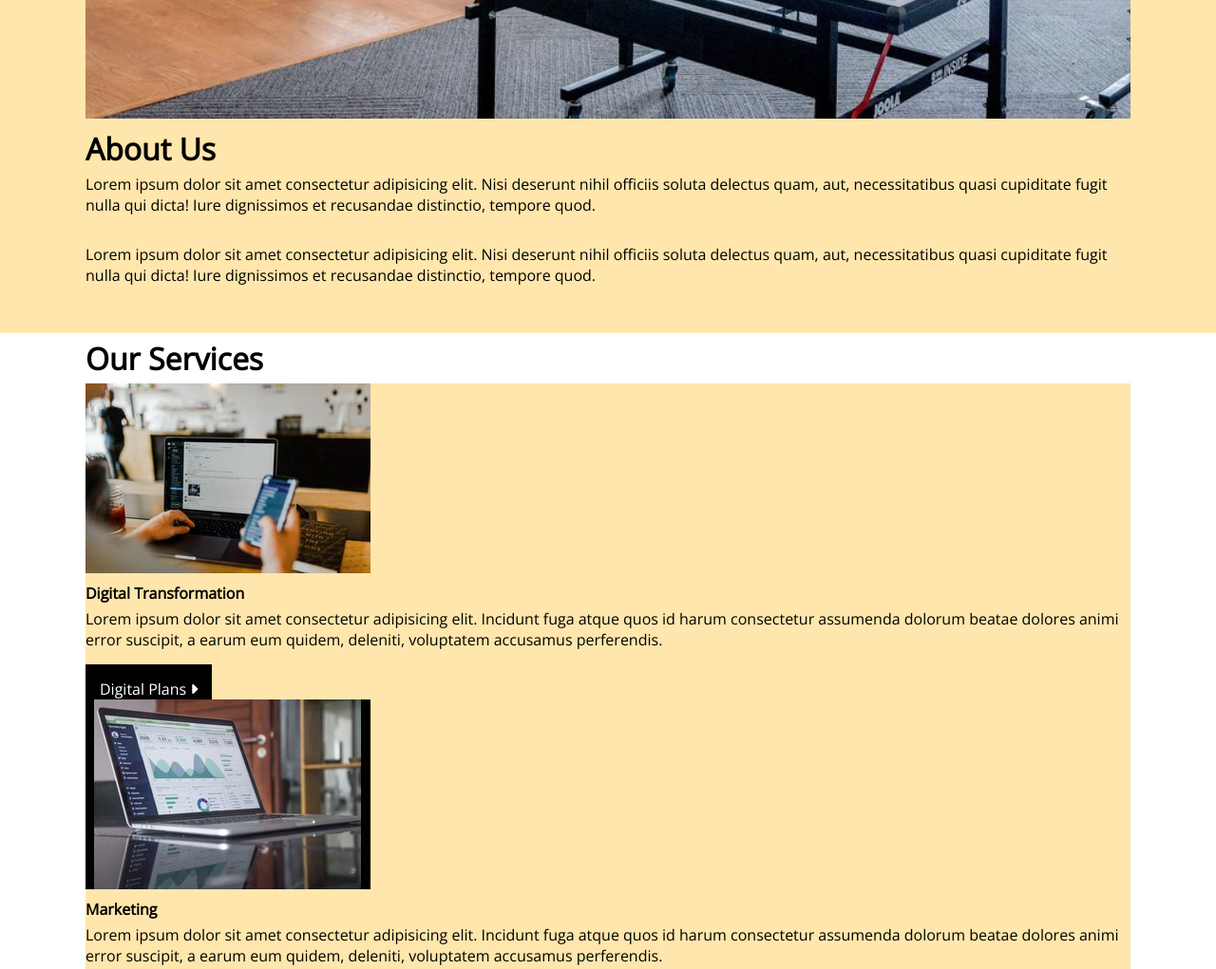
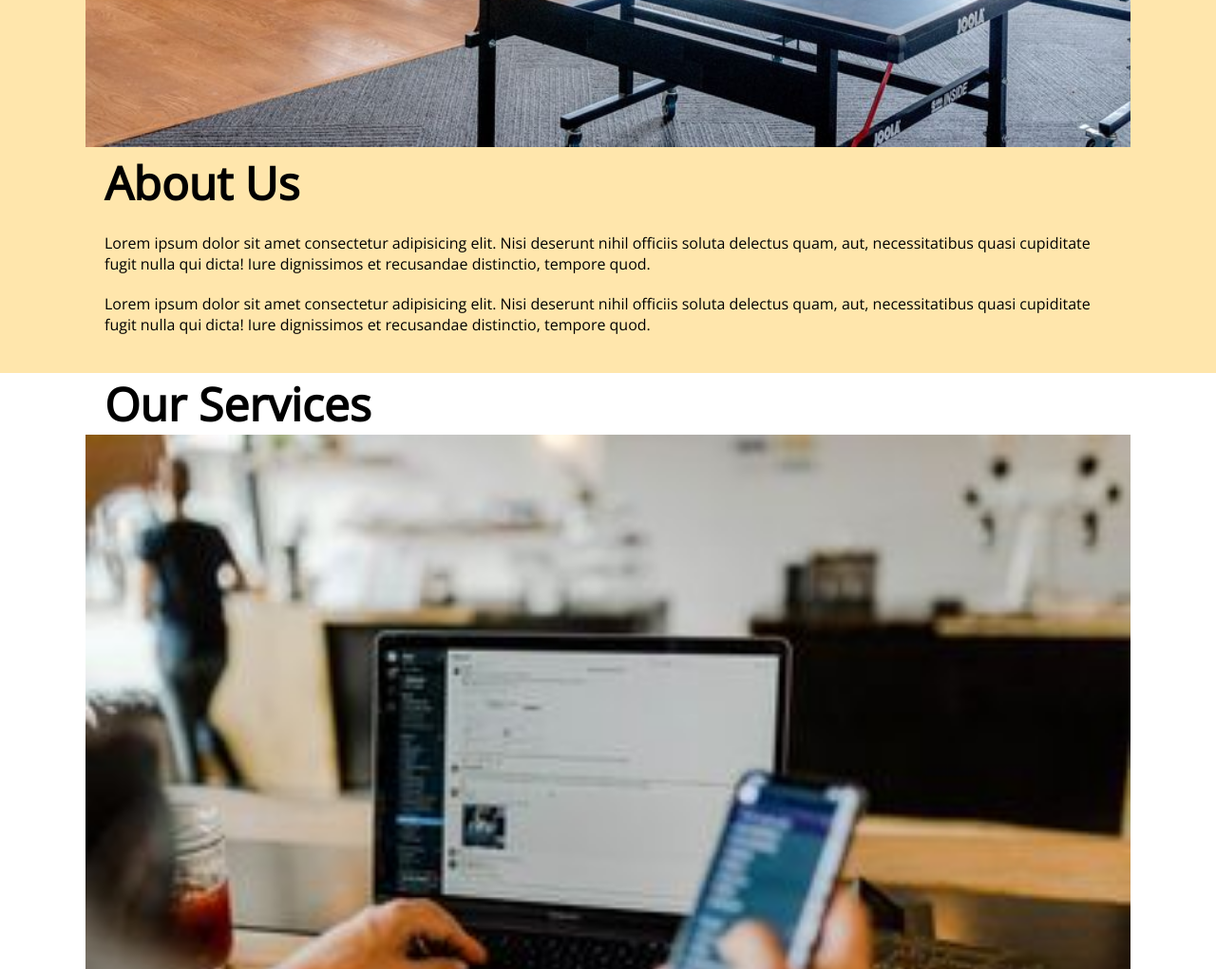
Before and after one commit to soniaromero90/soniaromero90.github.io, a plain HTML site: page final-project/index.html in a window 1280 px wide. Shown: the part 1320-2341 px from the top of the page at 95% size. Drawn offline with nearby package versions, Linux system fonts and the light colour scheme.

Commit message:
creates style for services

```diff
--- a/final-project/css/main.css
+++ b/final-project/css/main.css
@@ -67,7 +67,8 @@ body {
 }
 
 p {
-    margin-bottom: 30px;
+    margin: 20px;
+
 }
 
 
@@ -140,20 +141,20 @@ h1 {
     color: white;
     font-weight: 900;
     font-size: 4em;
-    padding: 10px;
+    padding: 20px;
 
 }
 
 h2 {
-    font-size: 2em;
-    font-weight: 800;
-    padding: 5px 0;
+    font-size: 3em;
+    font-weight: 900;
+    padding: 0 20px;
 }
 
 h3 {
-    font-size: 1em;
-    font-weight: 800;
-    padding: 5px 0;
+    font-size: 2em;
+    font-weight: 900;
+    padding: 0 20px;
 }
 
 .welcome > p {
@@ -171,7 +172,7 @@ h3 {
 
 .button {
     padding: 15px 15px;
-    margin: 20px 0;
+    margin: 20px;
     background-color: #000;
     color: white;
     text-decoration: none;
@@ -188,9 +189,11 @@ h3 {
 
 .services > div {
     background-color: #ffe6ac;
+    padding-bottom: 30px;
+
 }
 
-.services > img {
+.services > div > img {
     width: 100%;
-
+    height: auto;
 }
```
